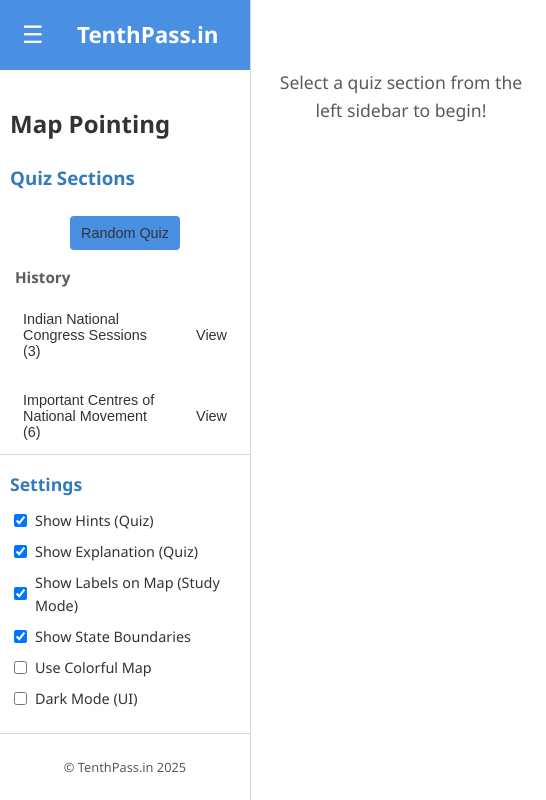
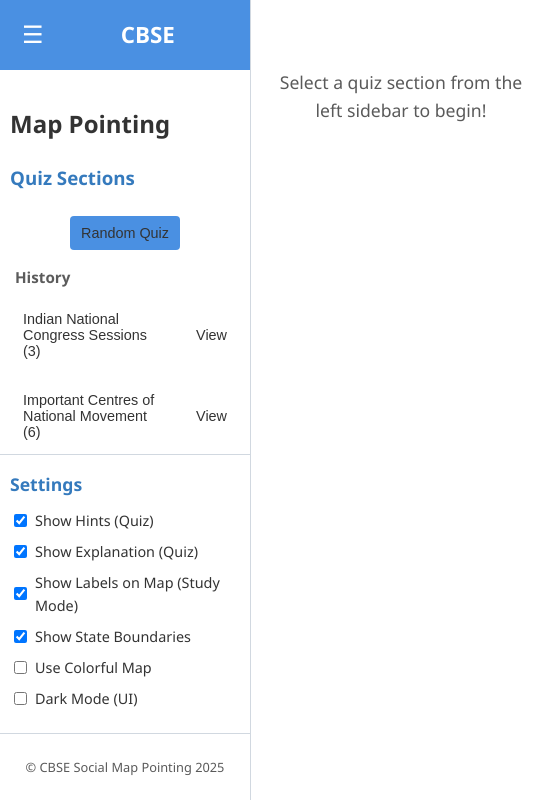
Before and after one commit to rajeshs142/mappointing, a plain HTML site: page index.html in a window 1280 px wide. Shown: the full height of the page, 0-546 px from the left. Drawn offline with Linux system fonts and the light colour scheme; some packages are replaced by stand-ins of ours.

Commit message:
name change

```diff
--- a/index.html
+++ b/index.html
@@ -4,7 +4,7 @@
 <head>
     <meta charset="UTF-8">
     <meta name="viewport" content="width=device-width, initial-scale=1.0">
-    <title>TenthPass.in - CBSE Map Pointing</title>
+    <title>CBSE Map Pointing</title>
     <link rel="stylesheet" href="style.css">
 </head>
 
@@ -20,8 +20,8 @@
                 <button id="mobile-sidebar-close-btn" aria-label="Close Sidebar Menu">
                     <span>×</span> <!-- 'X' close icon -->
                 </button>
-                <h2 class="sidebar-title-full">TenthPass.in</h2>
-                <h2 class="sidebar-title-collapsed" style="display:none;">TP</h2> <!-- For collapsed state -->
+                <h2 class="sidebar-title-full">CBSE</h2>
+                <h2 class="sidebar-title-collapsed" style="display:none;">CBSE</h2> <!-- For collapsed state -->
             </div>
 
             <div id="sidebar-scrollable-content"> <!-- This div is key -->
@@ -72,7 +72,7 @@
             </div>
 
             <div class="sidebar-footer nav-title-full">
-                <p>© TenthPass.in 2025</p>
+                <p>© CBSE Social Map Pointing 2025</p>
             </div>
         </aside>
 
@@ -83,7 +83,7 @@
                 <button id="mobile-sidebar-toggle" aria-label="Toggle Navigation Menu">
                     <span>☰</span>
                 </button>
-                <span>TenthPass.in - CBSE Map Pointing</span>
+                <span>CBSE Map Pointing</span>
             </div>
 
             <div id="quiz-active-message" class="active-view">
```
